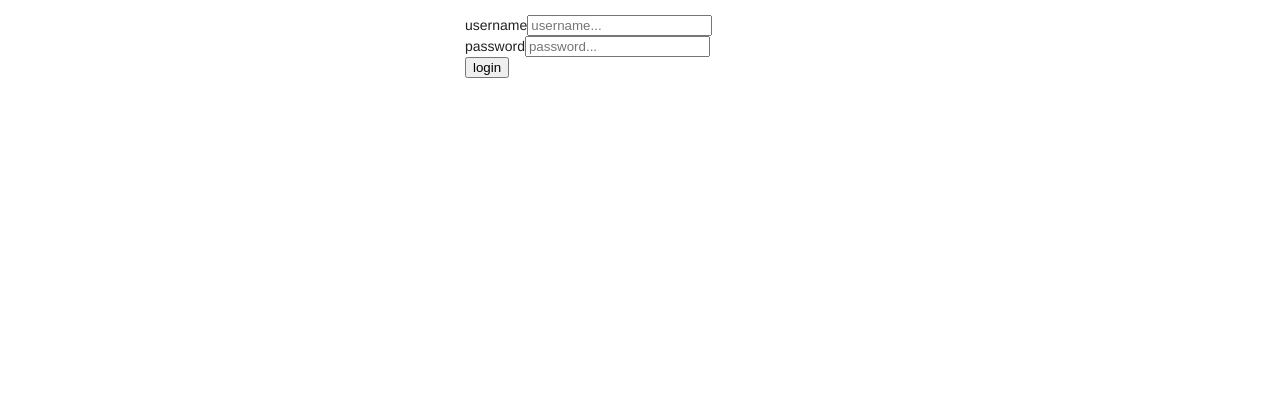
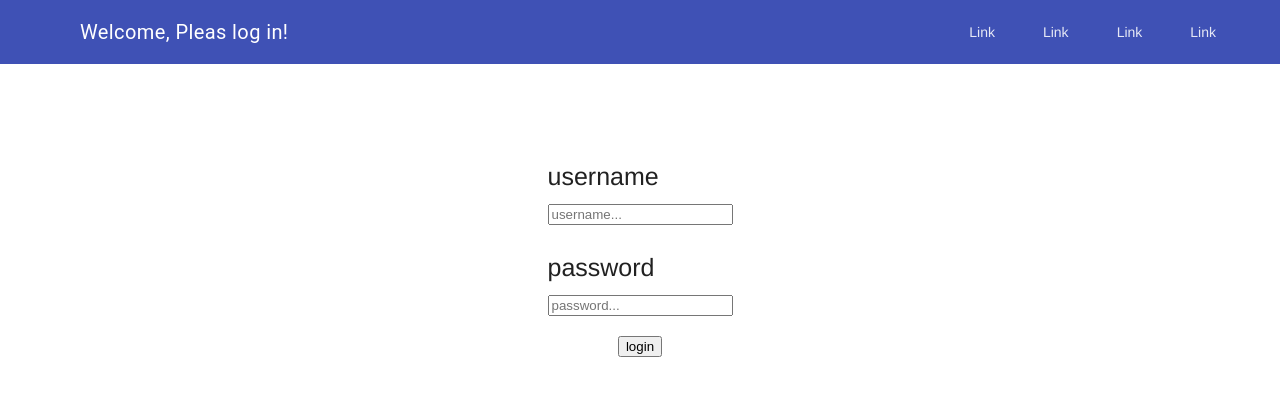
Before and after one commit to normanrahmel/Django-ChatApp, a Django app: page /login/ in a window 1280 px wide. Shown: the top 396 px of the page. Run offline with Django 4.2, Linux system fonts and the light colour scheme.

Commit message:
File Cleaning and some new Stuff

```diff
--- a/chat/templates/auth/login.html
+++ b/chat/templates/auth/login.html
@@ -1,33 +1,4 @@
-<link
-  rel="stylesheet"
-  href="https://fonts.googleapis.com/icon?family=Material+Icons"
-/>
-<link
-  rel="stylesheet"
-  href="https://code.getmdl.io/1.3.0/material.indigo-pink.min.css"
-/>
-<script defer src="https://code.getmdl.io/1.3.0/material.min.js"></script>
-
-<style>
-  form {
-    width: 350px;
-
-    padding: 15px;
-    margin: auto;
-  }
-  password {
-    width: 350px;
-    padding: 15px;
-    margin: auto;
-  }
-  username {
-    width: 350px;
-    padding: 15px;
-    margin: auto;
-  }
-</style>
-
-{% if wrongPassword %}
+{% extends "base.html"%} {% block content %} {% if wrongPassword %}
 
 <h1>Wrong password or username!</h1>
 
@@ -35,11 +6,15 @@
 
 <form method="POST" action="/login/">
   {% csrf_token %}
+  <input type="hidden" name="redirect" value="{{redirect}}" />
   <div class="username">
-    username<input name="username" type="text" placeholder="username..." />
+    <p class="padding-right">username</p>
+    <input name="username" type="text" placeholder="username..." />
   </div>
   <div class="password">
-    password<input name="password" type="password" placeholder="password..." />
+    <p class="padding-right">password</p>
+    <input name="password" type="password" placeholder="password..." />
   </div>
   <div><button>login</button></div>
 </form>
+{% endblock %}
--- a/chat/views.py
+++ b/chat/views.py
@@ -7,11 +7,13 @@ from pyexpat.errors import messages
 from urllib.request import Request
 from django.shortcuts import render
 from .models import Chat, Message
+from django.contrib.auth.decorators import login_required
 
 from django.http import HttpResponseRedirect
 from django.contrib.auth import authenticate, login
 
-# Create your views here.
+
+@login_required(login_url="/login/")
 def index(request):
     if request.method == "POST":
         print("Received a Data " + request.POST["textmessage"])
@@ -27,13 +29,19 @@ def index(request):
 
 
 def login_view(request):
+    redirect = request.GET.get("next")
     if request.method == "POST":
         user = authenticate(
             username=request.POST.get("username"), password=request.POST.get("password")
         )
+
         if user:
             login(request, user)
-            return HttpResponseRedirect("/chat/")
+            return HttpResponseRedirect(request.POST.get("redirect"))
         else:
-            return render(request, "auth/login.html", {"wrongPassword": True})
-    return render(request, "auth/login.html")
+            return render(
+                request,
+                "auth/login.html",
+                {"wrongPassword": True, "redirect": redirect},
+            )
+    return render(request, "auth/login.html", {"redirect": redirect})
--- /dev/null
+++ b/static/css/style.css
@@ -0,0 +1,22 @@
+.page-content {
+    padding: 100px 100px 100px 100px;
+  }
+
+  form {
+    width: 100%;
+    height: 100%;
+    display: flex;
+    flex-direction: column;
+    align-items: center;
+    justify-content: center;
+  }
+  p {
+    font-size: 25px;
+  }
+  .username {
+    margin-bottom: 30px;
+  }
+
+  button {
+    margin-top: 20px;
+  }
--- /dev/null
+++ b/templates/base.html
@@ -0,0 +1,68 @@
+<!DOCTYPE html>
+<html lang="en">
+  <head>
+    <meta charset="UTF-8" />
+    <meta http-equiv="X-UA-Compatible" content="IE=edge" />
+    <meta name="viewport" content="width=device-width, initial-scale=1.0" />
+    <title>Chatroom</title>
+    <!---->
+    <link
+      rel="stylesheet"
+      href="https://fonts.googleapis.com/icon?family=Material+Icons"
+    />
+    <link
+      rel="stylesheet"
+      href="https://code.getmdl.io/1.3.0/material.indigo-pink.min.css"
+    />
+    <script defer src="https://code.getmdl.io/1.3.0/material.min.js"></script>
+    {% load static %}
+   <link rel="stylesheet" href="{% static 'css/style.css'%}">
+  </head>
+  <body>
+
+<!-- Uses a header that scrolls with the text, rather than staying
+  locked at the top -->
+<div class="mdl-layout mdl-js-layout">
+    <header class="mdl-layout__header mdl-layout__header--scroll">
+      <div class="mdl-layout__header-row">
+        <!-- Title -->
+        <span class="mdl-layout-title">
+          {% if request.user.is_authenticated%}
+          Welcome,
+          {{request.user}}</span>
+        {% else %}
+          Welcome, Pleas log in!
+      </span>
+
+        {% endif %}
+        <!-- Add spacer, to align navigation to the right -->
+        <div class="mdl-layout-spacer"></div>
+        <!-- Navigation -->
+        <nav class="mdl-navigation">
+          <a class="mdl-navigation__link" href="">Link</a>
+          <a class="mdl-navigation__link" href="">Link</a>
+          <a class="mdl-navigation__link" href="">Link</a>
+          <a class="mdl-navigation__link" href="">Link</a>
+        </nav>
+      </div>
+    </header>
+    <div class="mdl-layout__drawer">
+      <span class="mdl-layout-title">Chatroom</span>
+      <nav class="mdl-navigation">
+        <a class="mdl-navigation__link" href="">Link</a>
+        <a class="mdl-navigation__link" href="">Link</a>
+        <a class="mdl-navigation__link" href="">Link</a>
+        <a class="mdl-navigation__link" href="">Link</a>
+      </nav>
+    </div>
+    <main class="mdl-layout__content">
+      <div class="page-content">
+        {% block content %}
+        {% endblock %}
+
+      </div>
+    </main>
+  </div>
+
+  </body>
+</html>
```
Also changed, not shown: chat/templates/chat/index.html (+4 -63 lines), first_django_app/settings.py (+5 -2 lines), db.sqlite3.
